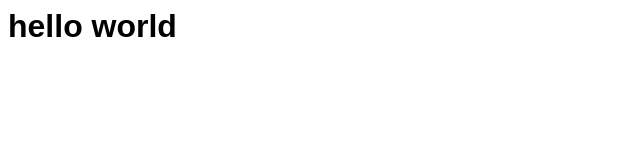
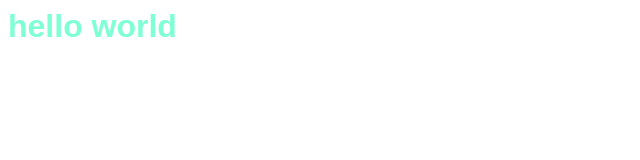
Before and after one commit to mhmdlutfi/LUTFI_TEST_GIT, a plain HTML site: page index.html in a window 1280 px wide. Shown: the whole page, without its empty margins (0-640 px from the left). Drawn offline with Linux system fonts and the light colour scheme.

Commit message:
tambah controller

```diff
--- a/index.html
+++ b/index.html
@@ -4,7 +4,7 @@
     <meta name="viewport" content="width=device-width, initial-scale=1.0">
     <title>Document</title>
     <style>body {
-        font-family: Arial, Helvetica, sans-serif ;
+        font-family: Arial, Helvetica, sans-serif ; color: aquamarine;
     }</style>
 </head>
 <body>
```
Also changed, not shown: controller.js (added).
